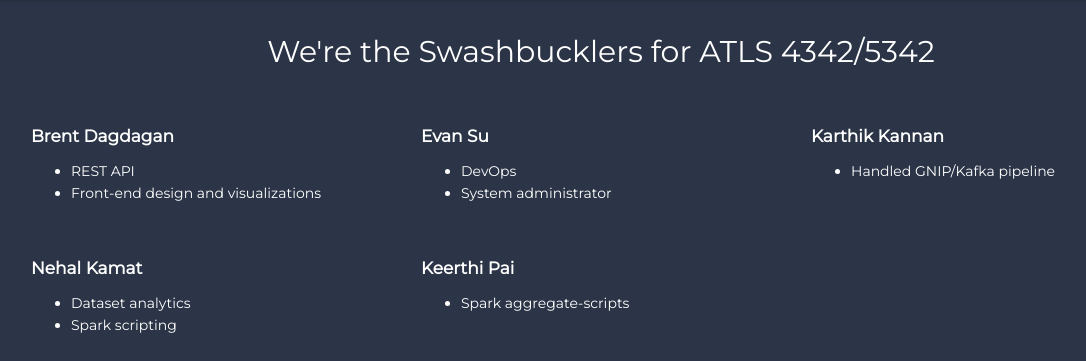
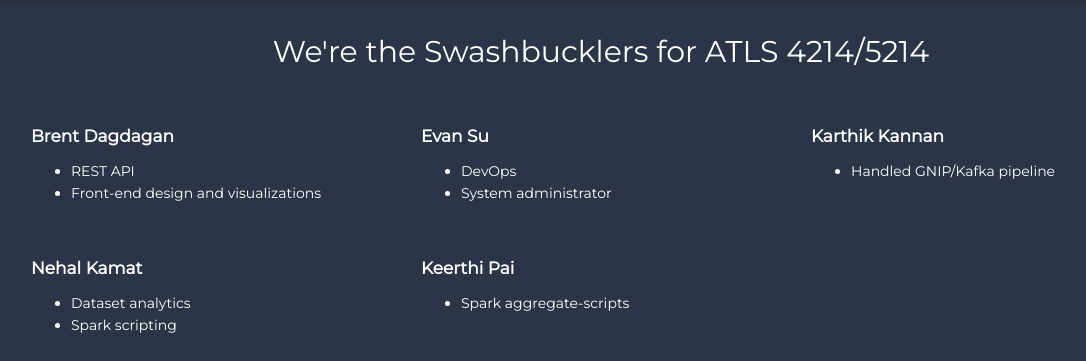
Before and after one commit to CUBigDataClass/debunkd-web, a Flask app: page /about in a window 1280 px wide. Shown: the part 59-420 px from the top of the page, without its empty margins (24-1110 px from the left). Run offline with Flask 2, Linux system fonts and the light colour scheme; parts of the project's set-up code (start-up, migrations or seed data) failed here and were passed over; some libraries are stand-ins or nearby versions.

Commit message:
Fix course code.

```diff
--- a/app/app/templates/about.html
+++ b/app/app/templates/about.html
@@ -51,7 +51,7 @@
       <!-- Content -->
       <div class="container">
         <br />
-        <h2 align="center"> We're the Swashbucklers for ATLS 4342/5342 </h2>
+        <h2 align="center"> We're the Swashbucklers for ATLS 4214/5214 </h2>
         <br />
         <br />
         <div class="row" style="padding-bottom: 40px;">
```
